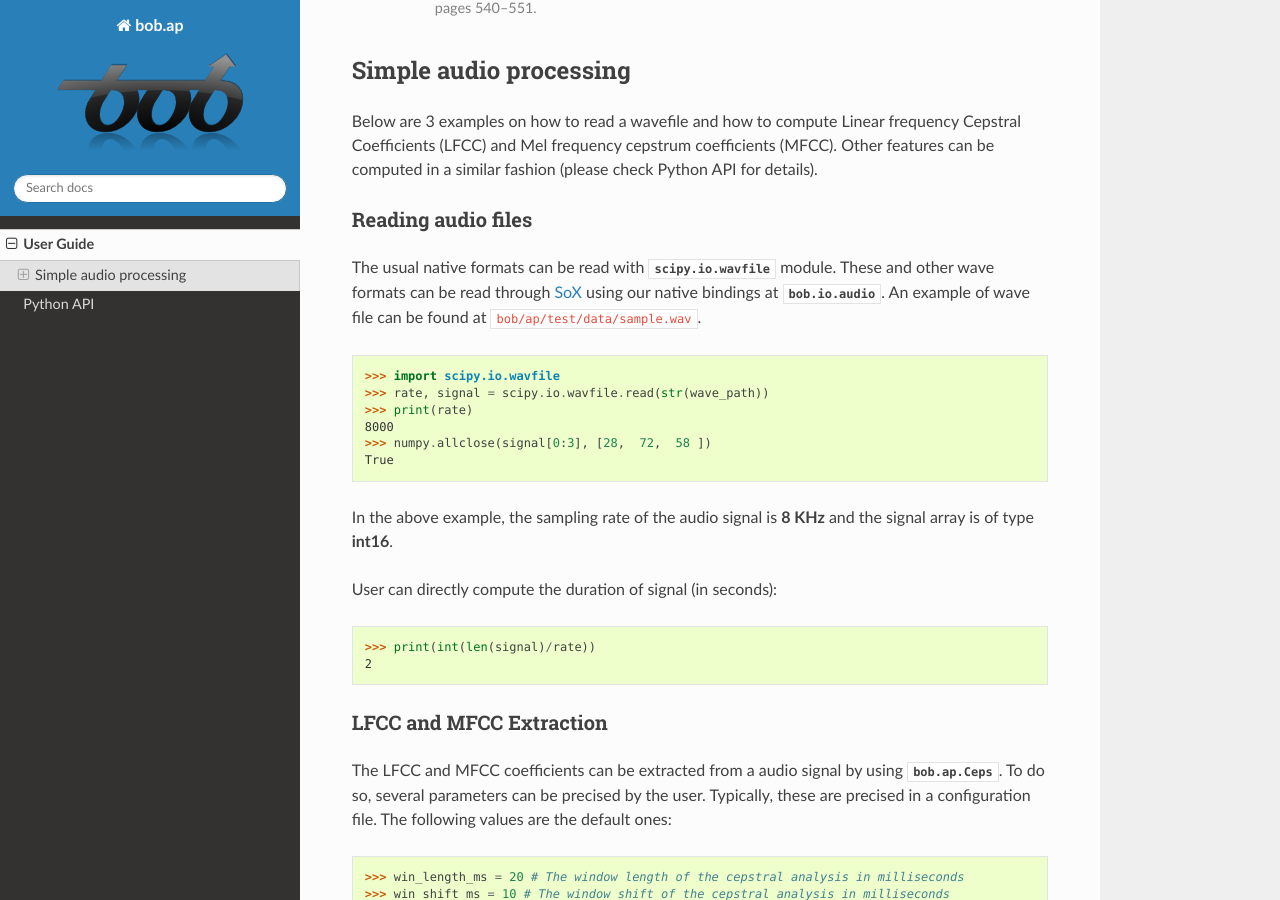
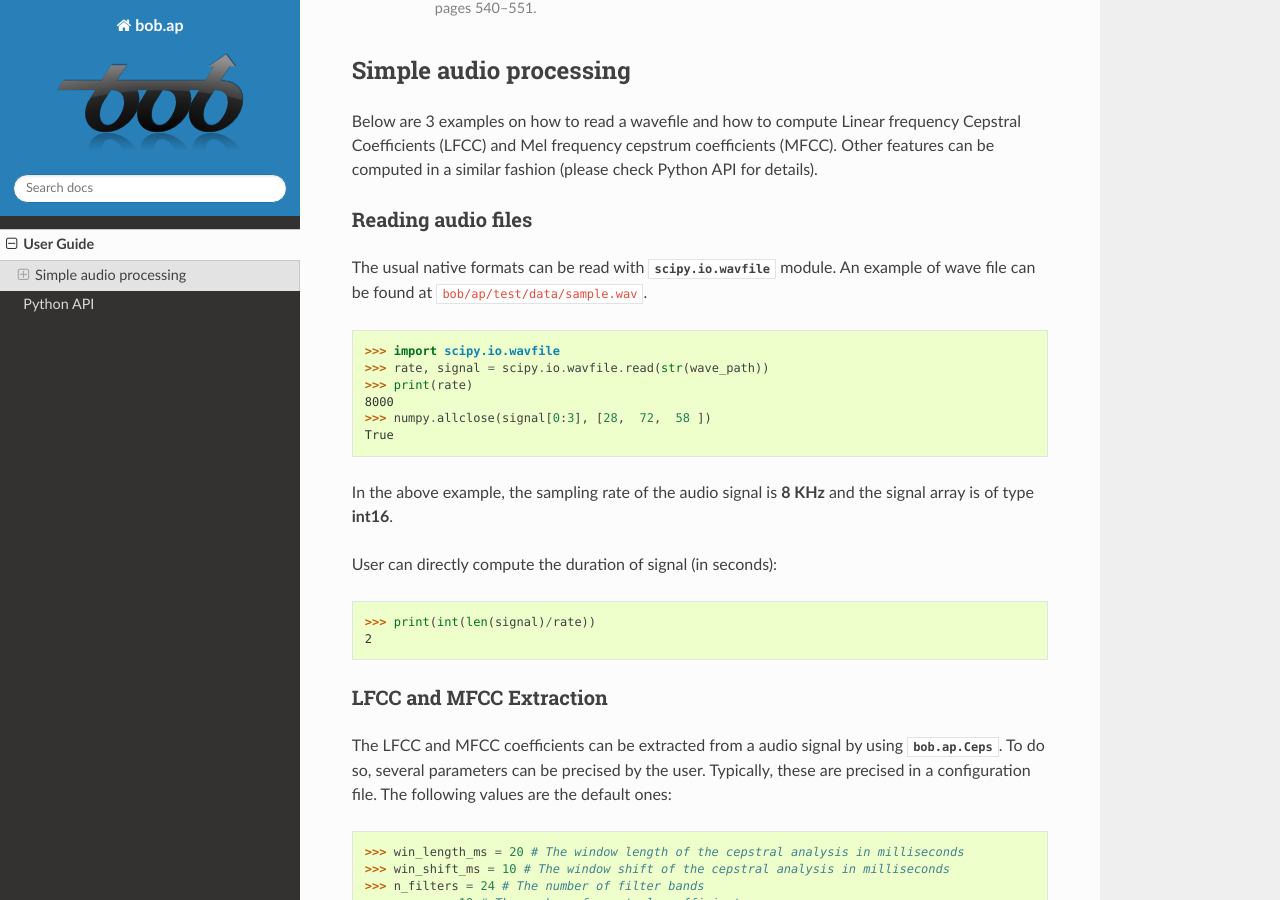
Before and after one commit to bioidiap/bob.ap, a Sphinx documentation site: the page built from doc/guide.rst, in a window 1280 px wide and 900 px high, scrolled down 533 px. Built offline with Sphinx 7.4.7 and the Read the Docs theme 2.0.0, drawn with Linux system fonts in a browser that asks for light colours; the version number could not be read and is left out.

Commit message:
remove bob.io.audio

```diff
--- a/doc/extra-intersphinx.txt
+++ /dev/null
@@ -1 +0,0 @@
-bob.io.audio
--- a/doc/guide.rst
+++ b/doc/guide.rst
@@ -51,9 +51,7 @@ Reading audio files
 ~~~~~~~~~~~~~~~~~~~
 
 The usual native formats can be read with :py:mod:`scipy.io.wavfile` module.
-These and other wave formats can be read through SoX_ using our native
-bindings at :py:mod:`bob.io.audio`. An example of wave file can be found at
-``bob/ap/test/data/sample.wav``.
+An example of wave file can be found at ``bob/ap/test/data/sample.wav``.
 
 .. doctest:: aptest
   :options: +NORMALIZE_WHITESPACE
```
